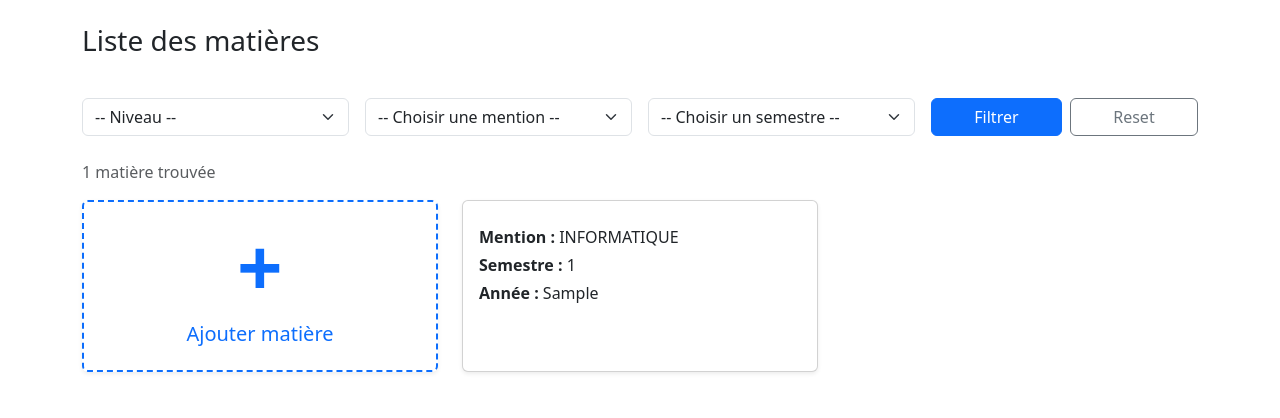
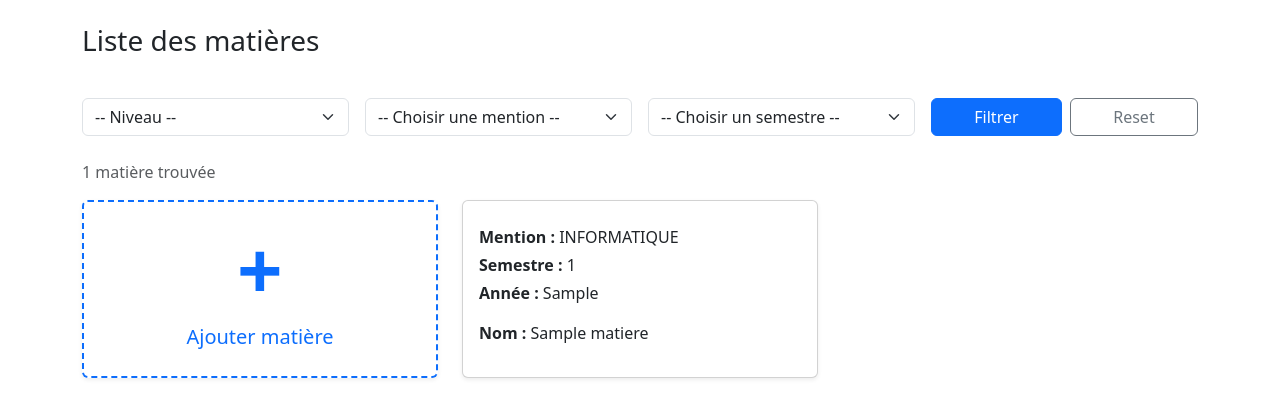
Before and after one commit to Jojokaiba/smartchecking, a Django app: page /dashboard/matieres/ in a window 1280 px wide. Shown: the part 56-474 px from the top of the page. Run offline with Django 5.2, Linux system fonts and the light colour scheme; a user stored in the database is signed in; tables that the repository leaves empty hold one stand-in row (values such as "Sample post").

Commit message:
ajout du champs nom matière

```diff
--- a/assDashboard/templates/dashboard/liste_matieres.html
+++ b/assDashboard/templates/dashboard/liste_matieres.html
@@ -96,6 +96,7 @@
                     <p class="mb-1"><strong>Mention :</strong> {{ m.mention }}</p>
                     <p class="mb-1"><strong>Semestre :</strong> {{ m.semestre }}</p>
                     <p><strong>Année :</strong> {{ m.annee }}</p>
+                    <p><strong>Nom :</strong> {{ m.nom }}</p>
                 </div>
             </div>
         </div>
```
